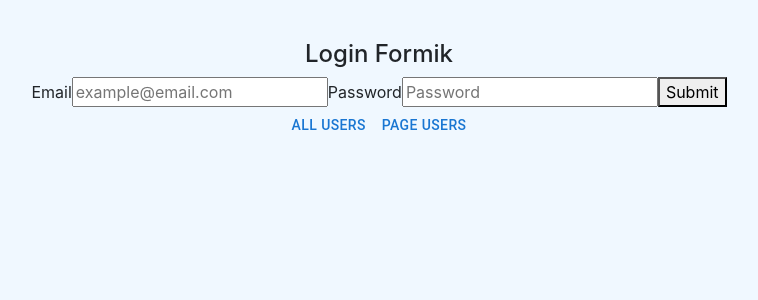
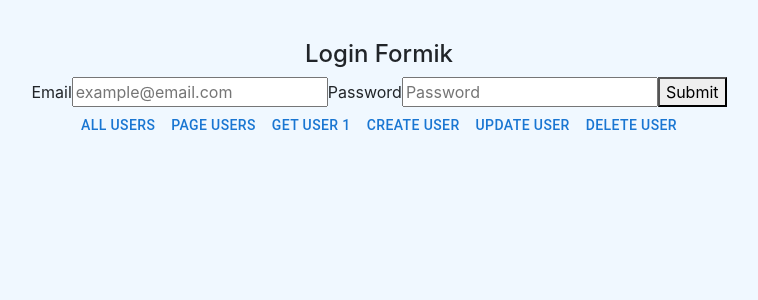
Before and after one commit to cristiangar14/Open-reactBasico-Evolutivo, a React (Create React App) app: page / in a window 1280 px wide. Shown: the top 300 px of the page, without its empty margins (261-1019 px from the left). Built offline with nearby package versions, Linux system fonts and the light colour scheme.

Commit message:
Hasta modulo 22

```diff
--- a/src/components/pure/AxiosCRUDExample.jsx
+++ b/src/components/pure/AxiosCRUDExample.jsx
@@ -6,6 +6,10 @@
   getAllUsers,
   login,
   getAllPagedUsers,
+  getUserById,
+  createUser,
+  updateUser,
+  deleteUser,
 } from "../../services/axiosCRUDService";
 import { Button } from "@mui/material";
 
@@ -43,17 +47,82 @@
 
   const obtainAllUsers = () => {
     getAllUsers()
-      .then((response) => console.table(response.data.data))
+      .then((response) => {
+        if (response.data.data && response.status === 200) {
+          console.table(response.data.data)
+        } else {
+          throw new Error('Users not found')
+        }
+      })
       .catch((error) => alert(`Somethind went wrong: ${error}`))
       .finally(() => console.log(""));
   };
 
   const obtainAllPagedUsers = (page) => {
     getAllPagedUsers(page)
-      .then((response) => alert(JSON.stringify(response.data.total_pages)))
+      .then((response) => {
+        if (response.data.data && response.status === 200) {
+          alert(JSON.stringify(response.data.data))
+        } else {
+          throw new Error(`not Users found in page ${page}`)
+        }
+      })
       .catch((error) => alert(`Somethind went wrong: ${error}`))
       .finally(() => console.log(""));
   };
+
+  const obtainUserById = (id) => {
+    getUserById(id)
+      .then((response) => {
+        if (response.data.data && response.status === 200) {
+          alert(JSON.stringify(response.data.data))
+        } else {
+          throw new Error('User not found')
+        }
+      })
+      .catch((error) => alert(`Somethind went wrong: ${error}`))
+      .finally(() => console.log(""));
+  };
+
+  const createNewUser = (values) => {
+    createUser(values.name, values.job)
+      .then((response) => {
+        if (response.data && response.status === 201) {
+          alert(JSON.stringify(response.data))
+        } else {
+          throw new Error('User not created')
+        }
+      })
+      .catch((error) => alert(`Somethind went wrong: ${error}`))
+      .finally(() => console.log(""));
+  }
+
+  const updateUserById = (values) => {
+    updateUser(values.id, values.name, values.job)
+      .then((response) => {
+        if (response.data && response.status === 200) {
+          alert(JSON.stringify(response.data))
+        } else {
+          throw new Error('User not found & no update done')
+        }
+      })
+      .catch((error) => alert(`Somethind went wrong: ${error}`))
+      .finally(() => console.log(""));
+  };
+
+  const deleteUserById = (id) => {
+    deleteUser(id)
+      .then((response) => {
+        if (response.status === 204) {
+          alert(`User whit id: ${id} successfully deleted`)
+        } else {
+          throw new Error('User not found & delete done')
+        }
+      })
+      .catch((error) => alert(`Somethind went wrong: ${error}`))
+      .finally(() => console.log(""));
+  };
+
 
   return (
     <div className="">
@@ -110,7 +179,11 @@
       {/* Example buttons to test API reponses */}
       <div className="">
         <Button onClick={obtainAllUsers}>All Users</Button>
-        <Button onClick={() => obtainAllPagedUsers(2)}>Page Users</Button>
+        <Button onClick={() => obtainAllPagedUsers(1)}>Page Users</Button>
+        <Button onClick={() => obtainUserById(1)}>Get user 1</Button>
+        <Button onClick={() => createNewUser({name:'morpheus', job:'leader'})}>Create user</Button>
+        <Button onClick={() => updateUserById({id: 1,name:'morpheus', job:'leader'})}>Update user</Button>
+        <Button onClick={() => deleteUserById(1)}>Delete user</Button>
       </div>
     </div>
   );
--- a/src/services/axiosCRUDService.js
+++ b/src/services/axiosCRUDService.js
@@ -17,18 +17,47 @@
     return axios.post(`${url}/login`, body)
 }
 
-// TODO Obtain all users
+// Obtain all users
 
 export const getAllUsers = () => {
     return axios.get(`${url}/users`)
 }
 
-// TODO Obtain all paged users
+// Obtain all paged users
 
 export const getAllPagedUsers = (page) => {
     return axios.get(`${url}/users?page=${page}`)
 }
-// TODO Obtain User by id
-// TODO Create user
-// TODO update user
+// Obtain User by id
+
+export const getUserById = (id) => {
+    return axios.get(`${url}/users/${id}`)
+}
+
+// Create user
+
+export const createUser = (name, job) => {
+    const body = {
+        name,
+        job
+    }
+
+    // Returns the response whit a Promise
+    return axios.post(`${url}/users`, body)
+}
+
+// update user
+export const updateUser = (id, name, job) => {
+    const body = {
+        name,
+        job
+    }
+
+    // Returns the response whit a Promise
+    return axios.put(`${url}/users/${id}`, body)
+}
+
 // TODO delete user
+export const deleteUser = (id) => {
+    return axios.delete(`${url}/users/${id}`)
+}
```
